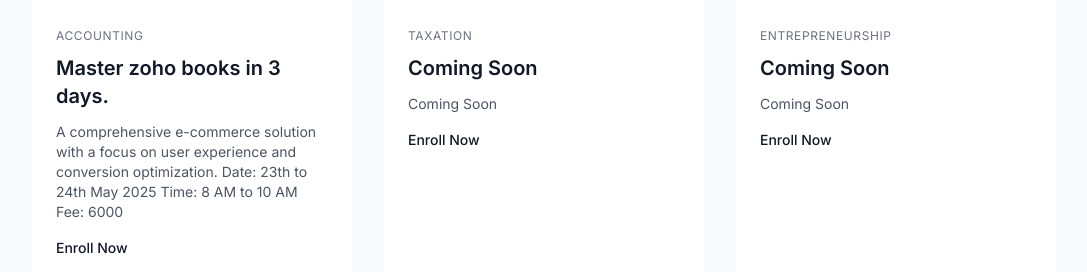
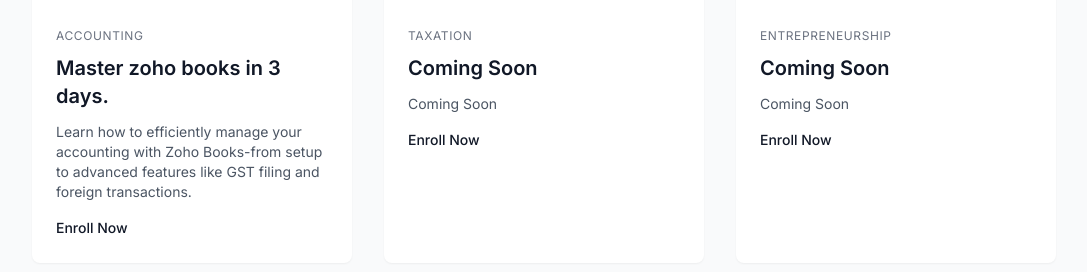
Before and after one commit to Pratyushsrivastavasgn/1000x, a React (Vite) app: page / in a window 1280 px wide. Shown: the part 2906-3178 px from the top of the page, without its empty margins (96-1183 px from the left). Built offline with nearby package versions, Linux system fonts and the light colour scheme.

Commit message:
Final commit before deploying to production

```diff
--- a/src/components/Contact.tsx
+++ b/src/components/Contact.tsx
@@ -116,12 +116,12 @@
   <h4 className="text-lg font-semibold mb-4">Connect with us</h4>
   <ul className="space-y-2 text-gray-700">
     <li>
-      <a href="https://www.instagram.com/thousandxconsultant" target="_blank" rel="noopener noreferrer" className="hover:underline">
+      <a href="https://www.instagram.com/thousandxconsultant/" target="_blank" rel="noopener noreferrer" className="hover:underline">
         Instagram
       </a>
     </li>
     <li>
-      <a href="https://www.youtube.com/@thousandxconsultant" target="_blank" rel="noopener noreferrer" className="hover:underline">
+      <a href="https://youtube.com/@thousandx18?si=x-5UD8CBJ6OZxKCj" target="_blank" rel="noopener noreferrer" className="hover:underline">
         YouTube
       </a>
     </li>
@@ -131,8 +131,13 @@
       </a>
     </li>
     <li>
-      <a href="https://youtube.com/@thousandx18?si=x-5UD8CBJ6OZxKCj" target="_blank" rel="noopener noreferrer" className="hover:underline">
+      <a href="#" target="_blank" rel="noopener noreferrer" className="hover:underline">
         Twitter
+      </a>
+    </li>
+    <li>
+      <a href="https://www.facebook.com/share/16YVvoZYrd/?mibextid=qi2Omg" target="_blank" rel="noopener noreferrer" className="hover:underline">
+        Facebook
       </a>
     </li>
   </ul>
--- a/src/components/OurCourses.tsx
+++ b/src/components/OurCourses.tsx
@@ -7,6 +7,9 @@
   imageUrl: string;
   description: string;
   link: string;
+  date?: string;
+  time?: string;
+  fees?: string;
 }
 
 interface Webinar {
@@ -30,7 +33,10 @@
       title: 'Master zoho books in 3 days.',
       category: 'Accounting',
       imageUrl: '/assets/images/zoho.jpg',
-      description: 'A comprehensive e-commerce solution with a focus on user experience and conversion optimization.\n Date: 23th to 24th May 2025 \n Time: 8 AM to 10 AM\n Fee: 6000',
+      description: 'Learn how to efficiently manage your accounting with Zoho Books-from setup to advanced features like GST filing and foreign transactions.',
+      date: '23 May 2025-25 May 2025',
+      time: '8:00 AM – 10:00 AM',
+      fees: '₹6000',
       link: 'https://payments.cashfree.com/forms/zohomay'
     },
     {
```
